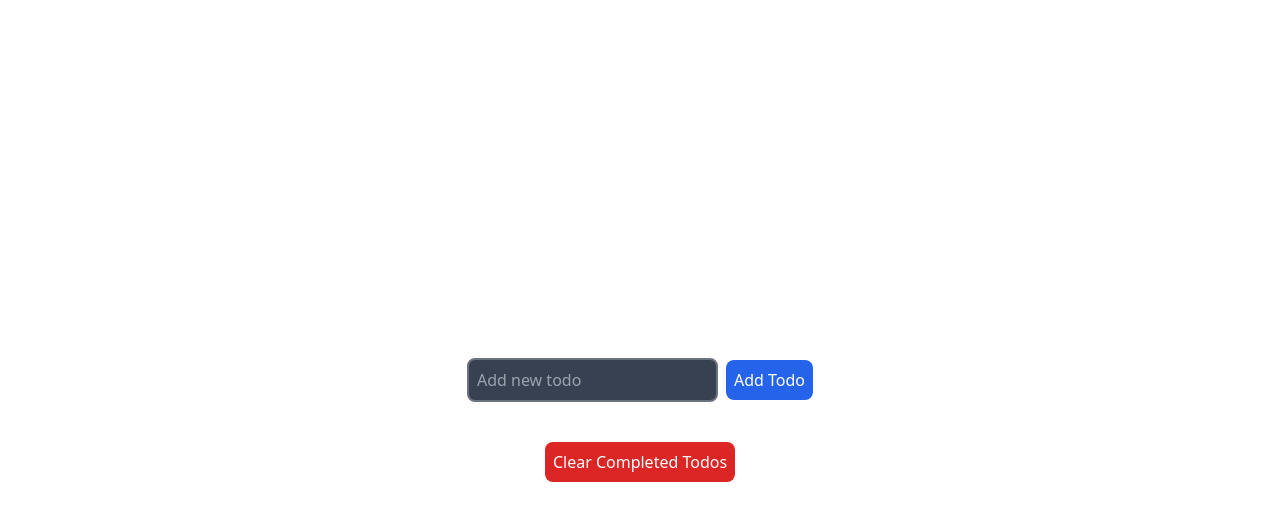
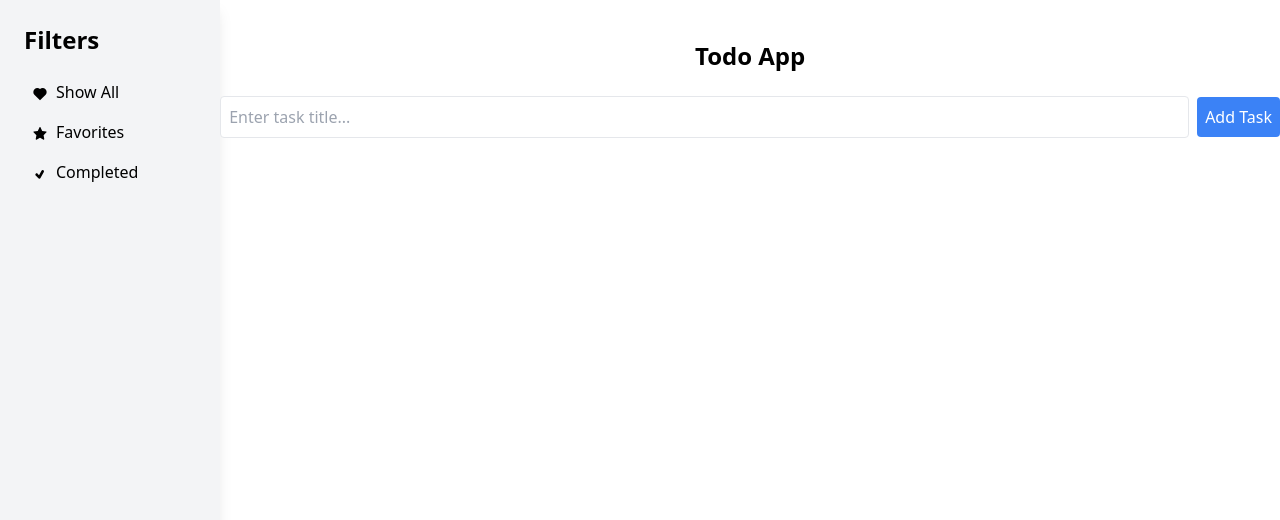
Before and after one commit to danblock97/react-todo-app, a React (Create React App) app: page / in a window 1280 px wide. Shown: the top 520 px of the page. Built offline with nearby package versions, Linux system fonts and the light colour scheme.

Commit message:
To-Do App Revamp

```diff
--- a/package.json
+++ b/package.json
@@ -8,6 +8,7 @@
     "@testing-library/user-event": "^13.5.0",
     "react": "^18.2.0",
     "react-dom": "^18.2.0",
+    "react-icons": "^4.9.0",
     "react-modal": "^3.16.1",
     "react-scripts": "5.0.1",
     "web-vitals": "^2.1.4"
--- a/src/App.js
+++ b/src/App.js
@@ -1,93 +1,96 @@
-import React, { useState, useEffect } from "react";
-import Todo from "./components/Todo";
+import React, { Component } from "react";
+import TaskForm from "./components/TaskForm";
+import TaskList from "./components/TaskList";
+import Sidebar from "./components/Sidebar";
 
-function App() {
-  const [todos, setTodos] = useState([]);
-  const [newTodo, setNewTodo] = useState("");
-
-  useEffect(() => {
-    const storedTodos = JSON.parse(localStorage.getItem("todos"));
-    if (storedTodos) setTodos(storedTodos);
-  }, []);
-
-  useEffect(() => {
-    localStorage.setItem("todos", JSON.stringify(todos));
-  }, [todos]);
-
-  const toggleTodo = (id) => {
-    const updatedTodos = todos.map((todo) =>
-      todo.id === id ? { ...todo, complete: !todo.complete } : todo
-    );
-    setTodos(updatedTodos);
+class App extends Component {
+  state = {
+    tasks: JSON.parse(localStorage.getItem("tasks")) || [],
+    filter: "all",
   };
 
-  const handleNewTodoChange = (e) => {
-    setNewTodo(e.target.value);
+  handleAddTask = (title) => {
+    const newTask = {
+      id: Date.now(), // unique ID based on the current timestamp
+      title: title,
+      isFavorite: false,
+      isCompleted: false,
+    };
+
+    const tasks = [...this.state.tasks, newTask];
+
+    this.setState({ tasks });
+    localStorage.setItem("tasks", JSON.stringify(tasks));
   };
 
-  const handleNewTodo = (e) => {
-    e.preventDefault();
-    if (newTodo.trim() === "") return;
-    setTodos([
-      ...todos,
-      { id: todos.length + 1, name: newTodo, complete: false },
-    ]);
-    setNewTodo("");
+  handleToggleFavorite = (id) => {
+    const tasks = this.state.tasks.map((task) =>
+      task.id === id ? { ...task, isFavorite: !task.isFavorite } : task
+    );
+
+    this.setState({ tasks });
+    localStorage.setItem("tasks", JSON.stringify(tasks));
   };
 
-  const handleClearTodos = () => {
-    const newTodos = todos.filter((todo) => !todo.complete);
-    setTodos(newTodos);
+  handleToggleComplete = (id) => {
+    const tasks = this.state.tasks.map((task) =>
+      task.id === id ? { ...task, isCompleted: !task.isCompleted } : task
+    );
+
+    this.setState({ tasks });
+    localStorage.setItem("tasks", JSON.stringify(tasks));
   };
 
-  const updateTodo = (id, newName) => {
-    const updatedTodos = todos.map((todo) =>
-      todo.id === id ? { ...todo, name: newName } : todo
-    );
-    setTodos(updatedTodos);
+  handleDeleteTask = (id) => {
+    const tasks = this.state.tasks.filter((task) => task.id !== id);
+
+    this.setState({ tasks });
+    localStorage.setItem("tasks", JSON.stringify(tasks));
   };
 
-  const deleteTodo = (id) => {
-    const updatedTodos = todos.filter((todo) => todo.id !== id);
-    setTodos(updatedTodos);
+  handleFilterFavorite = () => {
+    this.setState({ filter: "favorites" });
   };
 
-  return (
-    <div className="App m-5 dark:bg-gray-800 min-h-screen text-white flex flex-col items-center justify-center">
-      <form onSubmit={handleNewTodo} className="flex items-center">
-        <input
-          type="text"
-          name="todo"
-          value={newTodo}
-          onChange={handleNewTodoChange}
-          className="border-2 border-gray-500 mr-2 p-2 rounded-lg bg-gray-700 text-white"
-          placeholder="Add new todo"
+  handleFilterCompleted = () => {
+    this.setState({ filter: "completed" });
+  };
+
+  handleShowAll = () => {
+    this.setState({ filter: "all" });
+  };
+
+  render() {
+    const { tasks, filter } = this.state;
+
+    let tasksToShow = tasks;
+
+    if (filter === "favorites") {
+      tasksToShow = tasks.filter((task) => task.isFavorite);
+    } else if (filter === "completed") {
+      tasksToShow = tasks.filter((task) => task.isCompleted);
+    }
+
+    return (
+      <div className="app flex">
+        <Sidebar
+          onFilterFavorite={this.handleFilterFavorite}
+          onShowAll={this.handleShowAll}
+          onFilterCompleted={this.handleFilterCompleted}
         />
-        <button type="submit" className="bg-blue-600 text-white p-2 rounded-lg">
-          Add Todo
-        </button>
-      </form>
-      <div className="mt-5">
-        {todos.map((todo) => (
-          <Todo
-            key={todo.id}
-            toggleTodo={toggleTodo}
-            updateTodo={updateTodo}
-            deleteTodo={deleteTodo}
-            todo={todo}
+        <div className="container mx-auto mt-10 flex-grow">
+          <h1 className="text-2xl font-bold text-center mb-6">Todo App</h1>
+          <TaskForm onAddTask={this.handleAddTask} />
+          <TaskList
+            tasks={tasksToShow}
+            onToggleFavorite={this.handleToggleFavorite}
+            onToggleComplete={this.handleToggleComplete}
+            onDelete={this.handleDeleteTask}
           />
-        ))}
+        </div>
       </div>
-      <div className="mt-5">
-        <button
-          onClick={handleClearTodos}
-          className="bg-red-600 text-white p-2 rounded-lg"
-        >
-          Clear Completed Todos
-        </button>
-      </div>
-    </div>
-  );
+    );
+  }
 }
 
 export default App;
--- a/src/components/Modal.js
+++ /dev/null
@@ -1,20 +0,0 @@
-import React from "react";
-import ReactModal from "react-modal";
-
-ReactModal.setAppElement("#root"); // set root element
-
-const Modal = ({ isOpen, contentLabel, onRequestClose, children }) => {
-  return (
-    <ReactModal
-      isOpen={isOpen}
-      contentLabel={contentLabel}
-      onRequestClose={onRequestClose}
-      className="rounded p-5 bg-gray-800 absolute top-1/2 left-1/2 transform -translate-x-1/2 -translate-y-1/2"
-      overlayClassName="fixed inset-0 bg-black bg-opacity-50"
-    >
-      {children}
-    </ReactModal>
-  );
-};
-
-export default Modal;
--- /dev/null
+++ b/src/components/Sidebar.jsx
@@ -0,0 +1,35 @@
+import React from "react";
+import { RiHeartFill } from "react-icons/ri";
+import { TiTick } from "react-icons/ti";
+import { AiFillStar } from "react-icons/ai";
+
+const Sidebar = ({ onFilterFavorite, onShowAll, onFilterCompleted }) => {
+  return (
+    <div className="sidebar w-64 h-screen bg-gray-100 p-6 shadow-lg">
+      <h2 className="text-2xl font-bold mb-4">Filters</h2>
+      <div
+        className="all-filter cursor-pointer hover:bg-gray-200 p-2 rounded transition mt-2"
+        onClick={onShowAll}
+      >
+        <RiHeartFill className="inline-block mr-2" />
+        Show All
+      </div>
+      <div
+        className="favorite-filter cursor-pointer hover:bg-gray-200 p-2 rounded transition"
+        onClick={onFilterFavorite}
+      >
+        <AiFillStar className="inline-block mr-2" />
+        Favorites
+      </div>
+      <div
+        className="completed-filter cursor-pointer hover:bg-gray-200 p-2 rounded transition"
+        onClick={onFilterCompleted}
+      >
+        <TiTick className="inline-block mr-2" />
+        Completed
+      </div>
+    </div>
+  );
+};
+
+export default Sidebar;
--- /dev/null
+++ b/src/components/Task.jsx
@@ -0,0 +1,56 @@
+import React, { Component } from "react";
+import { AiFillStar, AiOutlineStar } from "react-icons/ai";
+
+class Task extends Component {
+  render() {
+    const {
+      id,
+      title,
+      isFavorite,
+      isCompleted,
+      onToggleFavorite,
+      onToggleComplete,
+      onDelete,
+    } = this.props;
+
+    return (
+      <div
+        className={`task flex items-center justify-between p-4 bg-white shadow rounded mt-2 ${
+          isCompleted ? "task-completed" : ""
+        }`}
+      >
+        <div className="flex items-center">
+          <input
+            type="checkbox"
+            checked={isCompleted}
+            onChange={() => onToggleComplete(id)}
+            className="mr-2"
+          />
+          <span
+            className={`text-gray-800 ${isCompleted ? "line-through" : ""}`}
+          >
+            {title}
+          </span>
+        </div>
+        <div>
+          <button
+            onClick={() => onToggleFavorite(id)}
+            className={`p-2 mr-2 rounded hover:bg-gray-200 transition ${
+              isFavorite ? "text-red-600" : "text-gray-500"
+            }`}
+          >
+            {isFavorite ? <AiFillStar /> : <AiOutlineStar />}
+          </button>
+          <button
+            onClick={() => onDelete(id)}
+            className="p-2 rounded hover:bg-gray-200 transition text-gray-500"
+          >
+            Delete
+          </button>
+        </div>
+      </div>
+    );
+  }
+}
+
+export default Task;
--- /dev/null
+++ b/src/components/TaskForm.jsx
@@ -0,0 +1,42 @@
+import React, { Component } from "react";
+
+class TaskForm extends Component {
+  state = {
+    title: "",
+  };
+
+  handleChange = (event) => {
+    this.setState({ title: event.target.value });
+  };
+
+  handleSubmit = (event) => {
+    event.preventDefault();
+    this.props.onAddTask(this.state.title);
+    this.setState({ title: "" });
+  };
+
+  render() {
+    return (
+      <form
+        className="task-form flex items-center"
+        onSubmit={this.handleSubmit}
+      >
+        <input
+          type="text"
+          value={this.state.title}
+          onChange={this.handleChange}
+          placeholder="Enter task title..."
+          className="flex-grow p-2 border rounded mr-2"
+        />
+        <button
+          type="submit"
+          className="bg-blue-500 text-white p-2 rounded hover:bg-blue-600 transition"
+        >
+          Add Task
+        </button>
+      </form>
+    );
+  }
+}
+
+export default TaskForm;
--- /dev/null
+++ b/src/components/TaskList.jsx
@@ -0,0 +1,27 @@
+import React, { Component } from "react";
+import Task from "./Task";
+
+class TaskList extends Component {
+  render() {
+    const { tasks, onToggleFavorite, onToggleComplete, onDelete } = this.props;
+
+    return (
+      <div className="task-list mt-6">
+        {tasks.map((task) => (
+          <Task
+            key={task.id}
+            id={task.id}
+            title={task.title}
+            isFavorite={task.isFavorite}
+            isCompleted={task.isCompleted} // Pass the isCompleted prop
+            onToggleFavorite={onToggleFavorite}
+            onToggleComplete={onToggleComplete} // Pass the onToggleComplete prop
+            onDelete={onDelete}
+          />
+        ))}
+      </div>
+    );
+  }
+}
+
+export default TaskList;
--- a/tailwind.config.js
+++ b/tailwind.config.js
@@ -2,7 +2,15 @@
 module.exports = {
   content: ["./src/**/*.{js,jsx,ts,tsx}"],
   theme: {
-    extend: {},
+    extend: {
+      translate: {
+        "-full": "-100%",
+        full: "100%",
+      },
+      transitionProperty: {
+        width: "width",
+      },
+    },
   },
   plugins: [],
 };
```
Also changed, not shown: src/components/Todo.js (deleted, +0 -90 lines), 1 other file (tests, documents, lock files or other folders).
